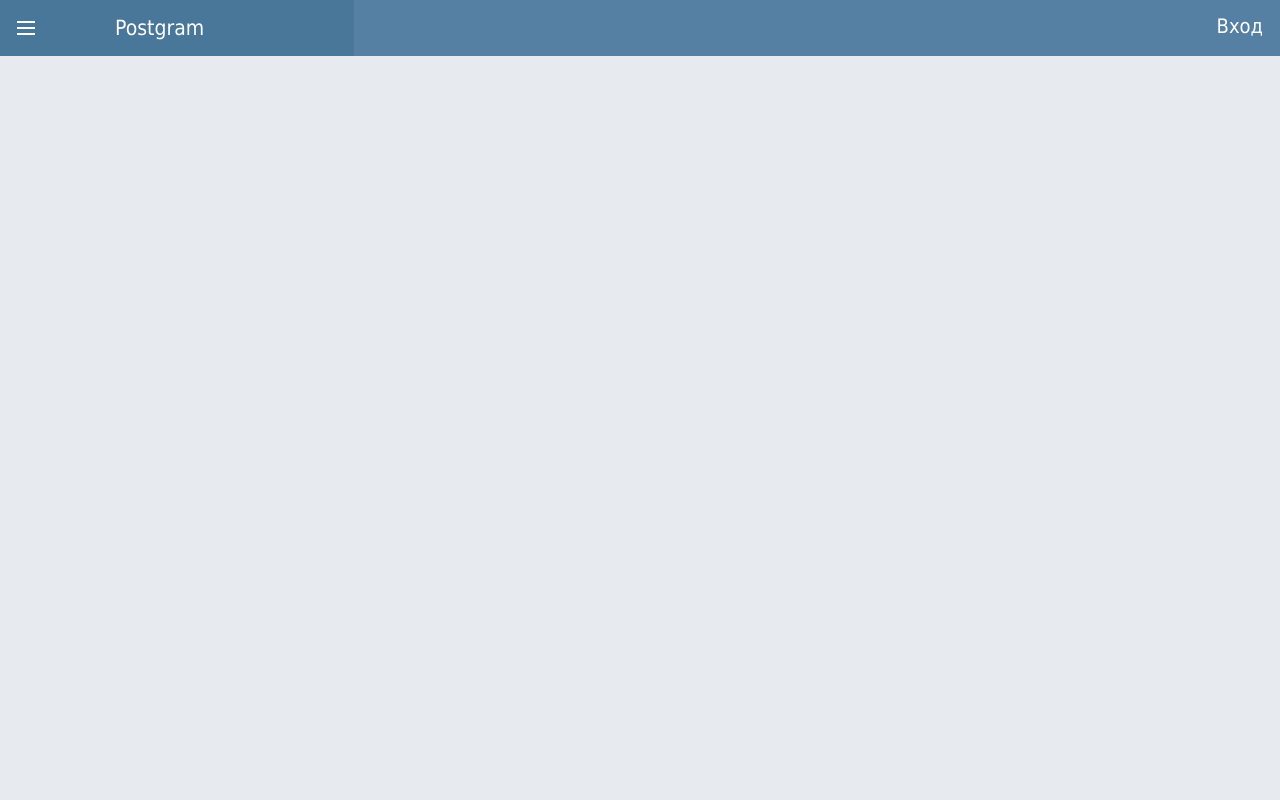
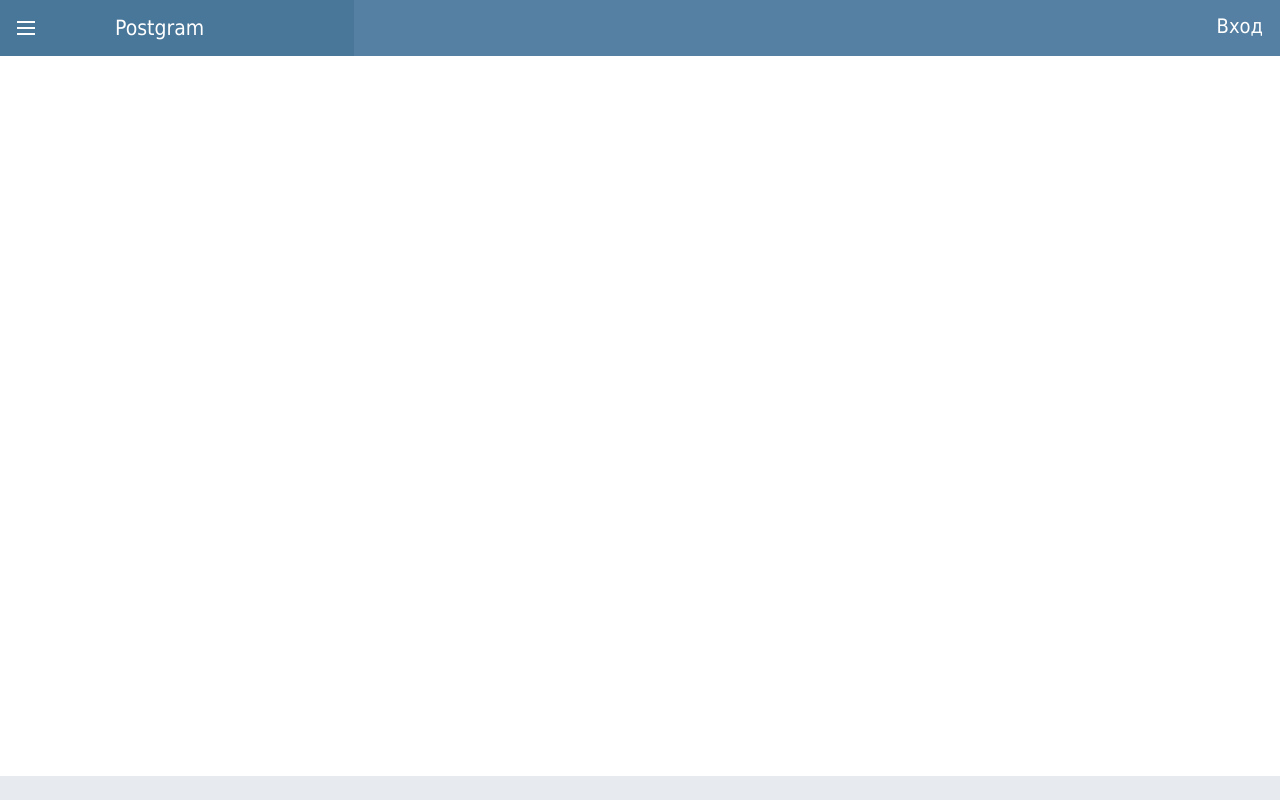
Before and after one commit to skiter847/Postgram, a Vue app in the folder frontend/: page / in a window 1280 px wide. Built offline with nearby package versions, Linux system fonts and the light colour scheme; the HTML template or start-up script is replaced by a standard one.

Commit message:
(frontend)[upd] set margin to row class in template App.vue and create component Content

```diff
--- a/frontend/src/App.vue
+++ b/frontend/src/App.vue
@@ -1,3 +1,4 @@
+<!--suppress HtmlDeprecatedTag -->
 <template>
   <div class="container">
     <header class="row">
@@ -13,17 +14,20 @@
           <Login/>
       </div>
     </header>
+    <Content/>
   </div>
 </template>
 
 <script>
 import Login from "@/components/Login";
+import Content from "@/components/Content";
 
 
 export default {
   name: 'App',
   components: {
-    Login
+    Login,
+    Content
   },
 
 
@@ -39,6 +43,11 @@ body {
   padding: 0;
   font: 13px/18px Tahoma, sans-serif, Arial, Helvetica;
   background-color: #e7ebf0;
+}
+
+.row{
+  margin-right: 0 !important;
+  margin-left: 0 !important;
 }
 
 .header__menu span {
--- /dev/null
+++ b/frontend/src/components/Content.vue
@@ -0,0 +1,17 @@
+<template>
+    <div class="content">
+    </div>
+</template>
+
+<script>
+export default {
+name: "Content"
+}
+</script>
+
+<style scoped>
+.content{
+  height: 90vh;
+  background-color: white;
+}
+</style>
```
